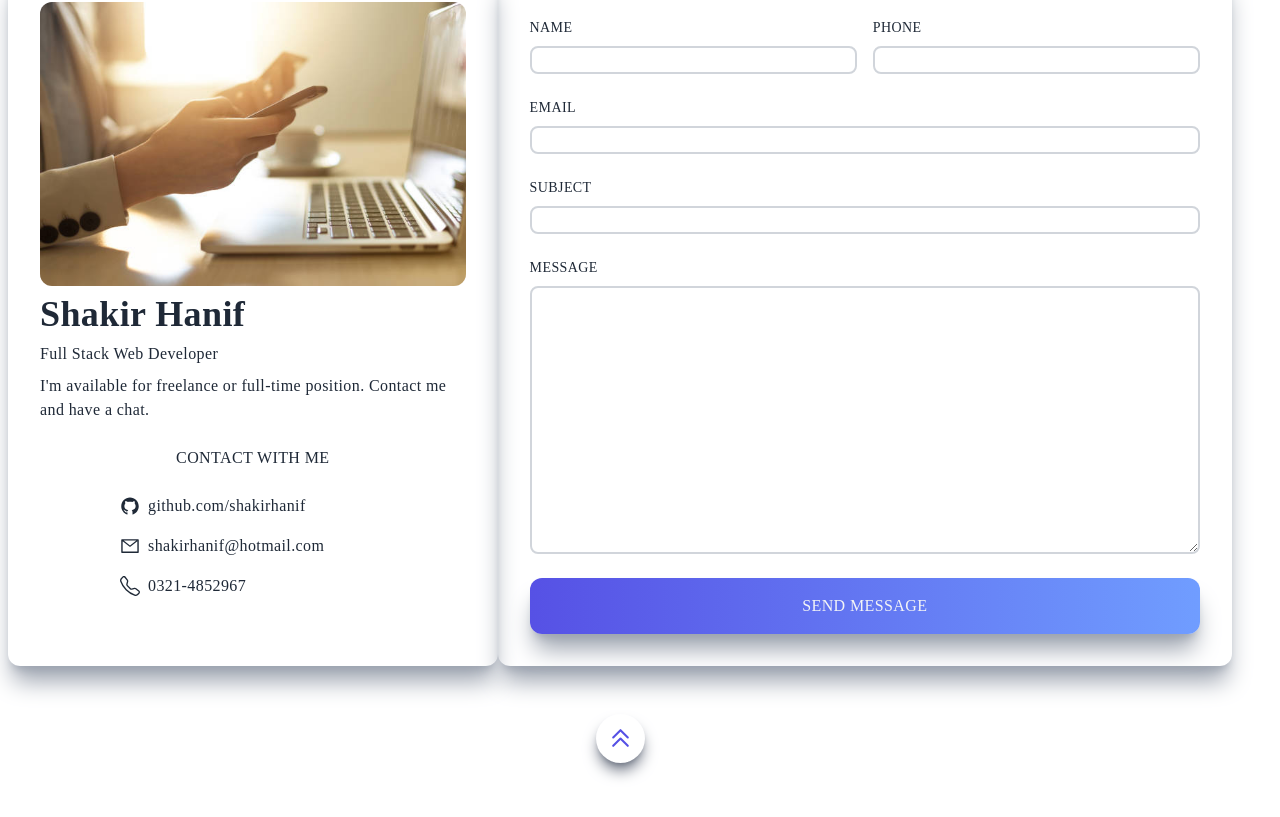
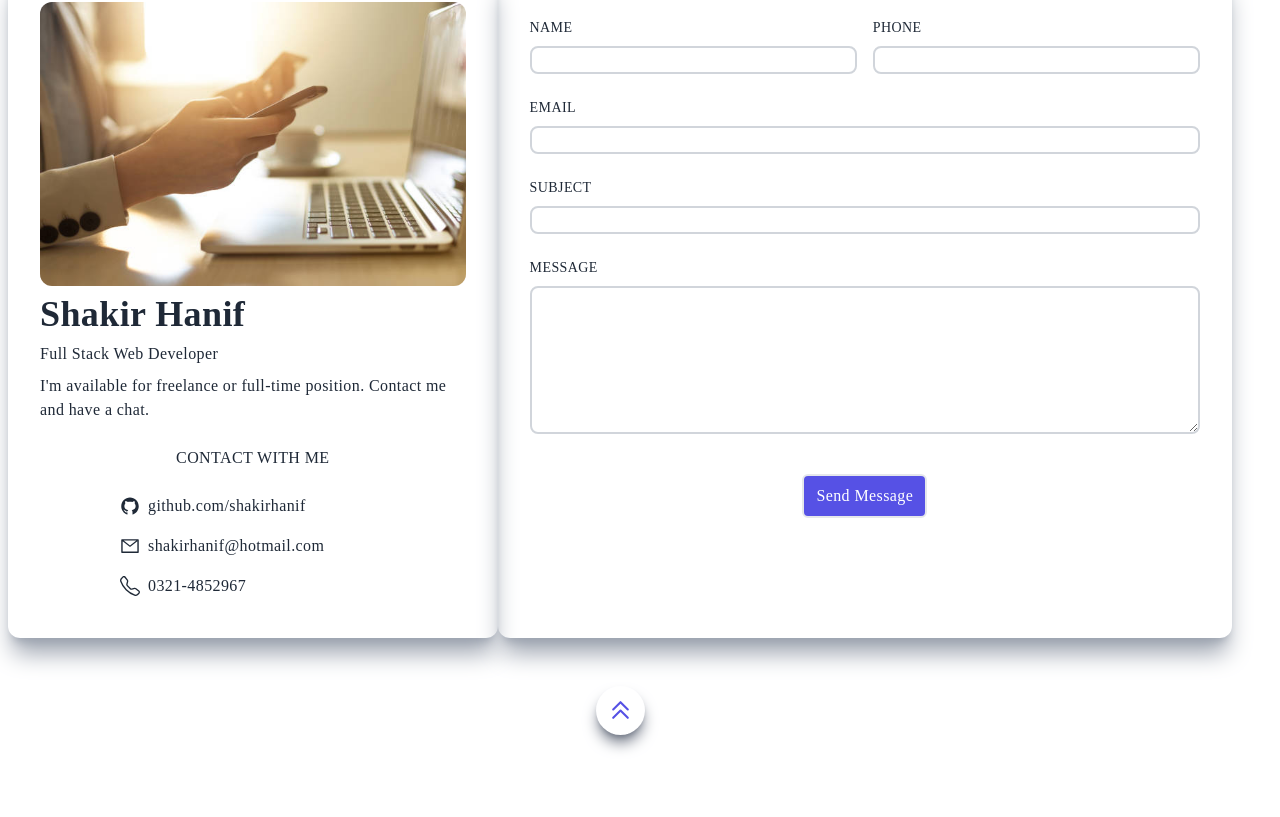
Before and after one commit to shakirhanif/portfolio, a Next.js app: page / in a window 1280 px wide. Shown: the part 3279-4096 px from the top of the page. Built offline with nearby package versions, Linux system fonts and the light colour scheme.

Commit message:
complete contact

```diff
--- a/Utils/db.js
+++ b/Utils/db.js
@@ -14,7 +14,7 @@ async function connect() {
     }
     await mongoose.disconnect();
   }
-  const db = await mongoose.connect(process.env.MONGODB_LOCAL);
+  const db = await mongoose.connect(process.env.MONGODB_URI);
   console.log("new connection");
   connection.isConnected = db.connections[0].readyState;
 }
--- a/components/Contact.jsx
+++ b/components/Contact.jsx
@@ -8,7 +8,7 @@ import { useForm } from "react-hook-form";
 import axios from "axios";
 
 const Contact = () => {
-  const [thisForm, setThisForm] = useState(false);
+  const [sendForm, setSendForm] = useState("Send Message");
   const [myForm, setMyForm] = useState({
     name: "",
     email: "",
@@ -26,6 +26,12 @@ const Contact = () => {
         subject: "",
       });
     }, 100);
+    setTimeout(() => {
+      setSendForm("Message Sent Successfully");
+    }, 1200);
+    setTimeout(() => {
+      setSendForm("Send Message");
+    }, 7000);
   };
   const {
     handleSubmit,
@@ -102,7 +108,7 @@ const Contact = () => {
                     </label>
                     <input
                       {...register("name", {
-                        required: "Please enter username",
+                        required: "Please enter name",
                       })}
                       id="name"
                       className=" border-2 rounded-lg flex border-gray-300 "
@@ -124,16 +130,16 @@ const Contact = () => {
                       className=" border-2 rounded-lg flex border-gray-300 "
                       type="text"
                       id="phone"
-                      {...register("phone", {
-                        required: "Please enter phone",
-                      })}
+                      {...register("phone")}
                       value={myForm.phone}
                       onChange={(e) =>
                         setMyForm({ ...myForm, phone: e.target.value })
                       }
                     />
                     {errors.phone ? (
-                      <div className=" text-red-500">{errors.name.message}</div>
+                      <div className=" text-red-500">
+                        {errors.phone.message}
+                      </div>
                     ) : null}
                   </div>
                 </div>
@@ -154,7 +160,7 @@ const Contact = () => {
                     }
                   />
                   {errors.email ? (
-                    <div className=" text-red-500">{errors.name.message}</div>
+                    <div className=" text-red-500">{errors.email.message}</div>
                   ) : null}
                 </div>
                 <div className=" flex flex-col py-2 ">
@@ -174,7 +180,9 @@ const Contact = () => {
                     }
                   />
                   {errors.subject ? (
-                    <div className=" text-red-500">{errors.name.message}</div>
+                    <div className=" text-red-500">
+                      {errors.subject.message}
+                    </div>
                   ) : null}
                 </div>
                 <div className=" flex flex-col py-2 ">
@@ -184,9 +192,9 @@ const Contact = () => {
                   <textarea
                     id="message"
                     {...register("message", {
-                      required: "Please enter username",
+                      required: "Please enter Message",
                     })}
-                    rows="10"
+                    rows="5"
                     className=" border-2 rounded-lg p-3 border-gray-300 "
                     value={myForm.message}
                     onChange={(e) =>
@@ -194,18 +202,27 @@ const Contact = () => {
                     }
                   />
                   {errors.message ? (
-                    <div className=" text-red-500">{errors.name.message}</div>
+                    <div className=" text-red-500">
+                      {errors.message.message}
+                    </div>
                   ) : null}
                 </div>
-                <button
+                <div
                   onClick={() => {
-                    setThisForm(true);
-                    resetForm();
+                    myForm.phone === "" ||
+                    myForm.name === "" ||
+                    myForm.email === "" ||
+                    myForm.subject === "" ||
+                    myForm.message === ""
+                      ? null
+                      : resetForm();
                   }}
-                  className=" w-full p-4 text-gray-100 mt-4 "
+                  className=" w-full flex justify-center p-4 mt-4 "
                 >
-                  Send Message
-                </button>
+                  <button className="border-2 bg-[#5651e5] p-2 px-3 rounded-md text-white active:scale-95 ease-in duration-75 hover:bg-[#1f18d8] hover:cursor-pointer hover:scale-105">
+                    {sendForm}
+                  </button>
+                </div>
               </form>
             </div>
           </div>
--- a/styles/globals.css
+++ b/styles/globals.css
@@ -23,9 +23,6 @@ html {
   }
   li {
     @apply cursor-pointer;
-  }
-  button {
-    @apply shadow-xl shadow-gray-400 rounded-xl uppercase bg-gradient-to-r from-[#5651e5] to-[#709dff] text-white;
   }
 }
 
```
